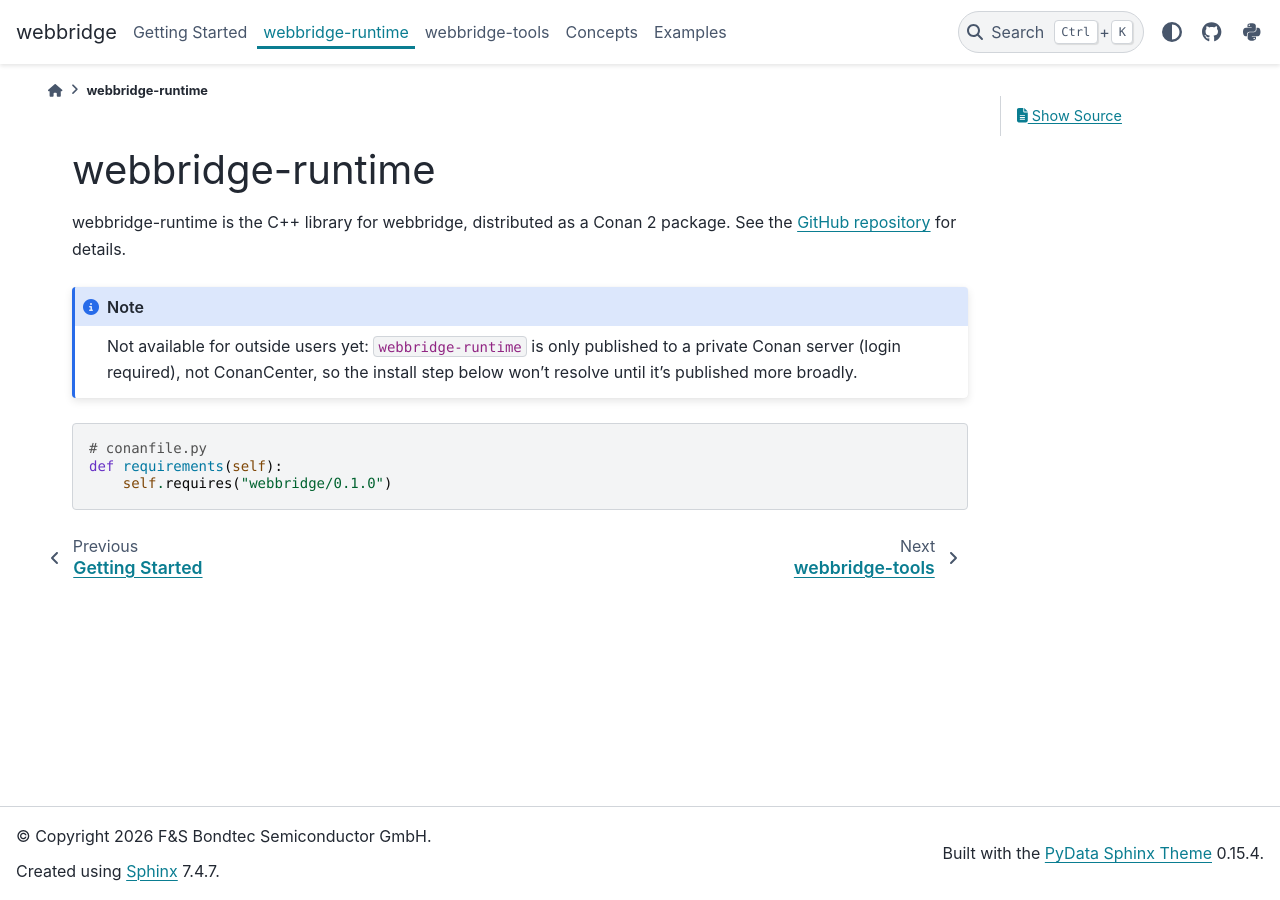
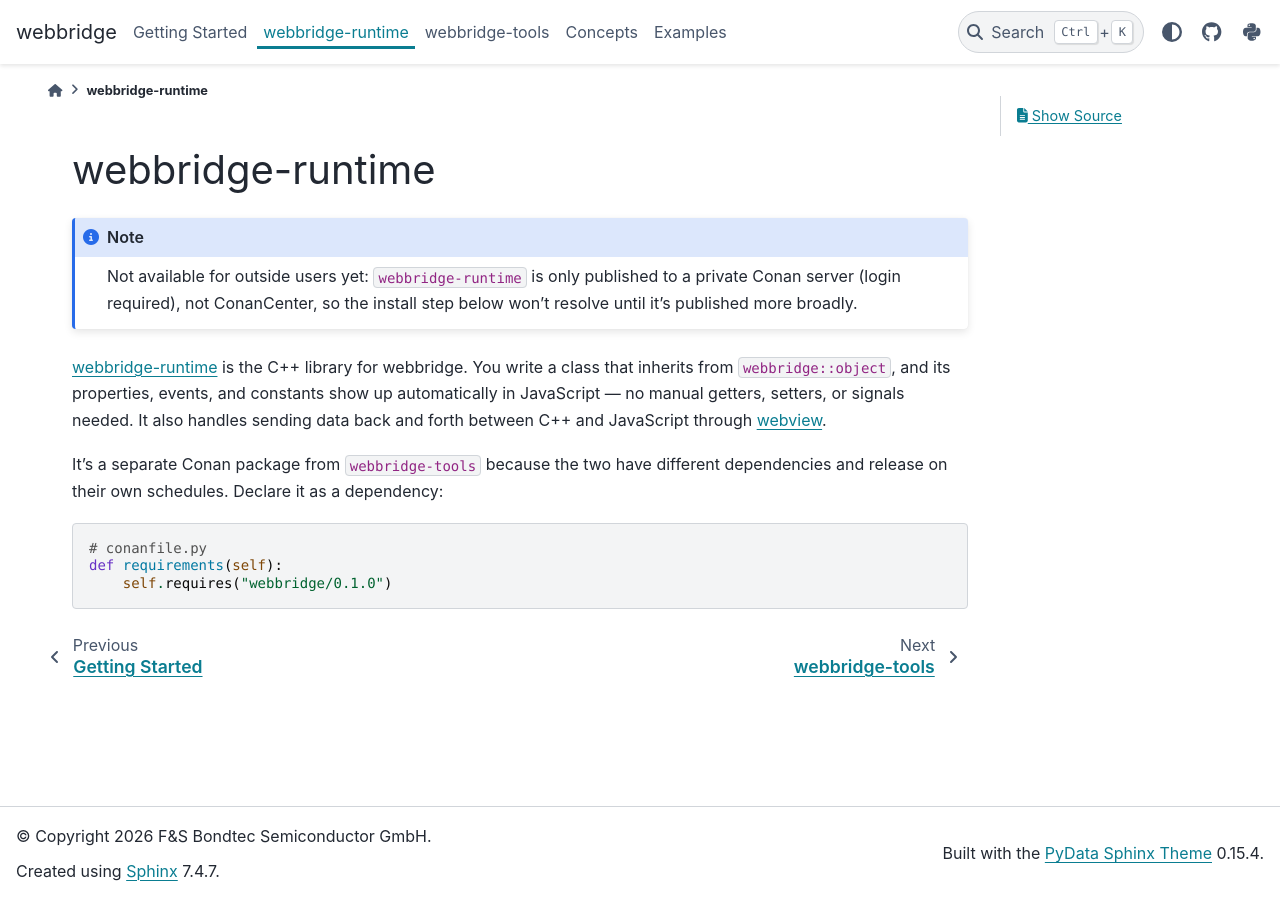
Before and after one commit to WebBridge-Project/webbridge-docs, a Sphinx documentation site: the page built from source/runtime.md, in a window 1280 px wide. Built offline with Sphinx 7.4.7 and the PyData theme 0.15.4, drawn with Linux system fonts in a browser that asks for light colours.

Commit message:
updated docs

````diff
--- a/source/runtime.md
+++ b/source/runtime.md
@@ -1,9 +1,4 @@
 # webbridge-runtime
-
-webbridge-runtime is the C++ library for webbridge, distributed as a Conan 2
-package. See the
-[GitHub repository](https://github.com/WebBridge-Project/webbridge-runtime)
-for details.
 
 ```{note}
 Not available for outside users yet: `webbridge-runtime` is only published
@@ -11,6 +6,17 @@
 step below won't resolve until it's published more broadly.
 ```
 
+[webbridge-runtime](https://github.com/WebBridge-Project/webbridge-runtime) is
+the C++ library for webbridge. You write a class that inherits from
+`webbridge::object`, and its properties, events, and constants show up
+automatically in JavaScript — no manual getters, setters, or signals needed.
+It also handles sending data back and forth between C++ and JavaScript
+through [webview](https://github.com/webview/webview).
+
+It's a separate Conan package from `webbridge-tools` because the two have
+different dependencies and release on their own schedules. Declare it as a
+dependency:
+
 ```python
 # conanfile.py
 def requirements(self):
````
Also changed, not shown: source/getting-started.md (+0 -15 lines), source/index.md (+7 -6 lines).
